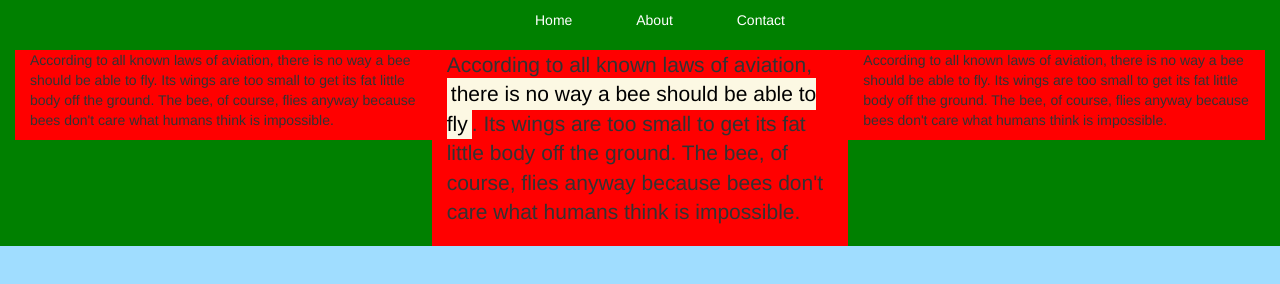
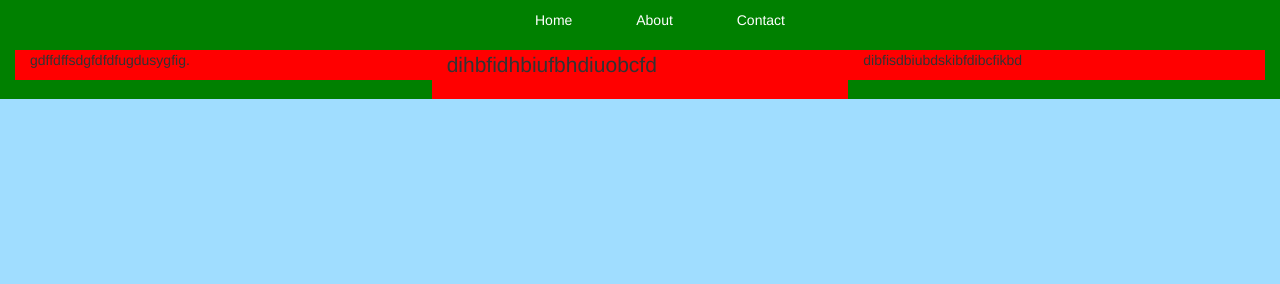
Before and after one commit to Cameron-Winney/Cameron-Winney, a plain HTML site: page index.html in a window 1280 px wide. Drawn offline with Linux system fonts and the light colour scheme.

Commit message:
update index

```diff
--- a/index.html
+++ b/index.html
@@ -18,13 +18,13 @@
         </ul>
       </nav>
           <div class="col-md-4 div-check">
-          <p>According to all known laws of aviation, there is no way a bee should be able to fly. Its wings are too small to get its fat little body off the ground. The bee, of course, flies anyway because bees don't care what humans think is impossible. </p>
+          <p>gdffdffsdgfdfdfugdusygfig. </p>
           </div>
           <div class="col-md-4 div-check">
-              <p class="lead">According to all known laws of aviation, <mark>there is no way a bee should be able to fly</mark>. Its wings are too small to get its fat little body off the ground. The bee, of course, flies anyway because bees don't care what humans think is impossible. </p>
+              <p class="lead">dihbfidhbiufbhdiuobcfd </p>
           </div>
           <div class="col-md-4 div-check">
-          <p>According to all known laws of aviation, there is no way a bee should be able to fly. Its wings are too small to get its fat little body off the ground. The bee, of course, flies anyway because bees don't care what humans think is impossible. </p>
+          <p>dibfisdbiubdskibfdibcfikbd </p>
           </div>
 
       </div>
```
